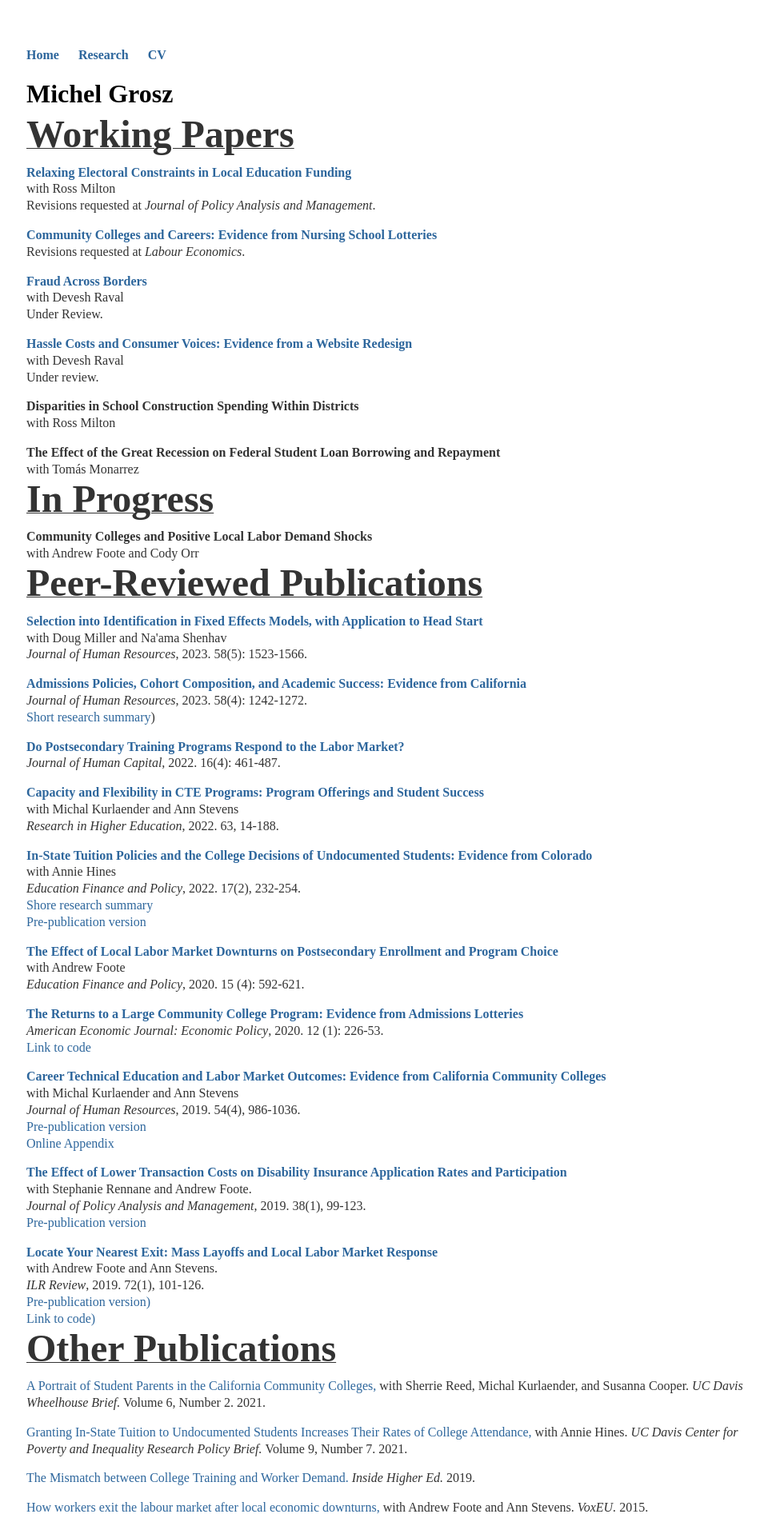
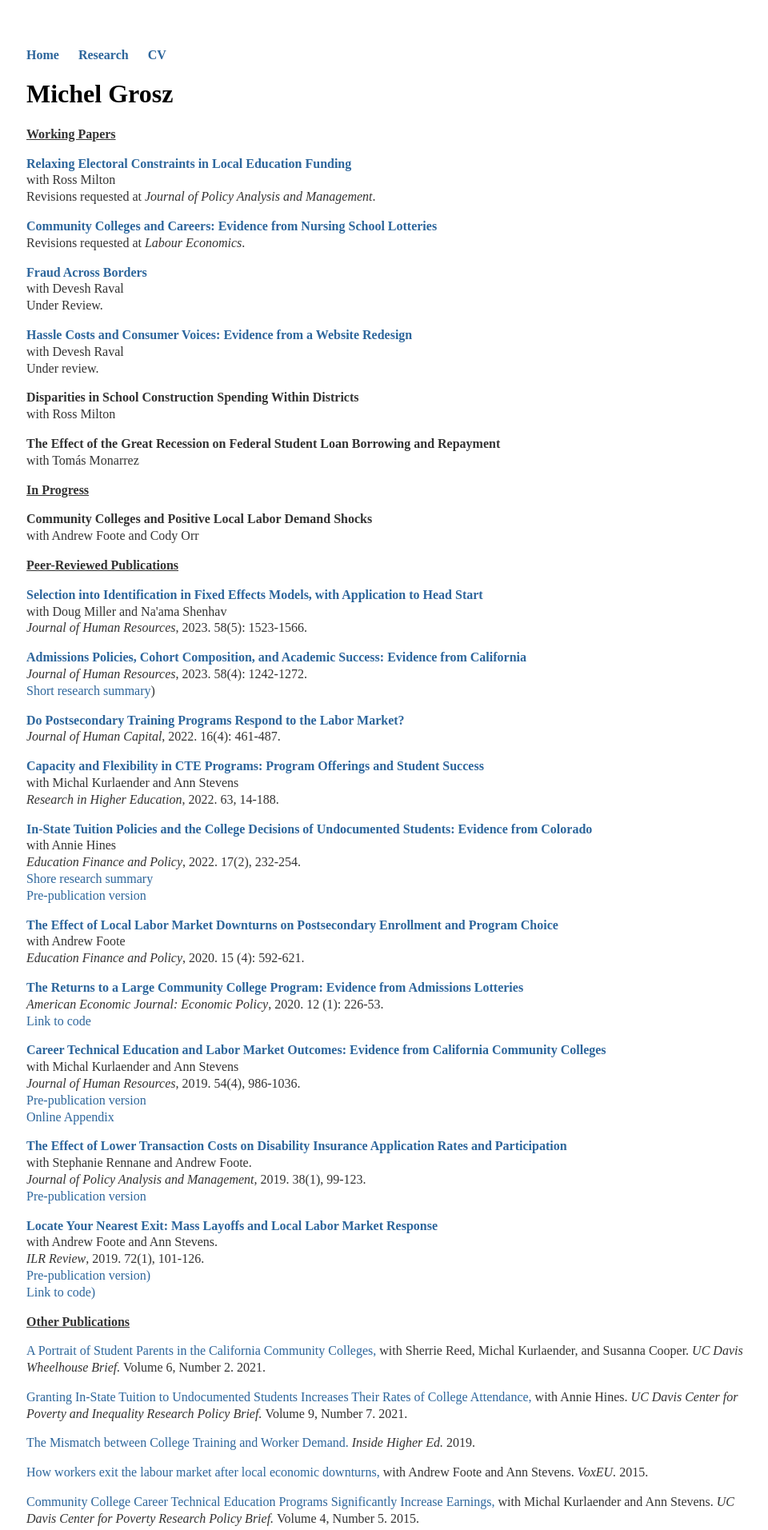
Before and after one commit to mzgrosz/mzgrosz.github.io, a Jekyll site: the page built from research/index.html, in a window 1280 px wide. Shown: the top 1913 px of the page at 80% size, without its empty margins (159-1119 px from the left). Built offline with Jekyll 4.4.1, drawn with Linux system fonts in a browser that asks for light colours.

Commit message:
Update index.html

```diff
--- a/research/index.html
+++ b/research/index.html
@@ -8,7 +8,7 @@ title: Michel Grosz
 
 
 
-<p><b><u><font size="12">Working Papers</font></u></b></p>
+<p><b><u>Working Papers</u></b></p>
 
 <p><b><a href="https://edworkingpapers.com/ai22-524">Relaxing Electoral Constraints in Local Education Funding</a></b><br>
 with Ross Milton <br>
@@ -33,14 +33,14 @@ Revisions requested at <em> Journal of Policy Analysis and Management</em>.</p>
 	with Tomás Monarrez</p>
 
 <p></p>
-<p><b><u><font size="12">In Progress</font></u></b></p>
+<p><b><u>In Progress</u></b></p>
 
 <p><b>Community Colleges and Positive Local Labor Demand Shocks </b><br>
 	with Andrew Foote and Cody Orr</p>
 
 
 <p></p>
-<p><b><u><font size="12">Peer-Reviewed Publications</font></u></b></p>
+<p><b><u>Peer-Reviewed Publications</u></b></p>
 
 
 
@@ -120,7 +120,7 @@ Revisions requested at <em> Journal of Policy Analysis and Management</em>.</p>
 
 
 <p></p>
-<p><b><u><font size="12">Other Publications</font></u></b></p>
+<p><b><u>Other Publications</u></b></p>
 <p><a href=” https://education.ucdavis.edu/sites/main/files/wheelhouse_research_brief_vol_6_no_2_v2.pdf”>A Portrait of Student Parents in the California Community Colleges,</a> with Sherrie Reed, Michal Kurlaender, and Susanna Cooper. <em> UC Davis Wheelhouse Brief.</em> Volume 6, Number 2. 2021.<br></p>
 <p><a href=" https://poverty.ucdavis.edu/post/granting-state-tuition-undocumented-students-increases-their-rates-college-attendance">Granting In-State Tuition to Undocumented Students Increases Their Rates of College Attendance,</a> with Annie Hines.  <em> UC Davis Center for Poverty and Inequality Research Policy Brief. </em> Volume 9, Number 7. 2021.<br></p>
 <p><a href=" https://www.insidehighered.com/views/2019/07/10/community-colleges-should-be-more-responsive-labor-market-changes-opinion">The Mismatch between College Training and Worker Demand.</a><em> Inside Higher Ed. </em> 2019.<br></p>
```
